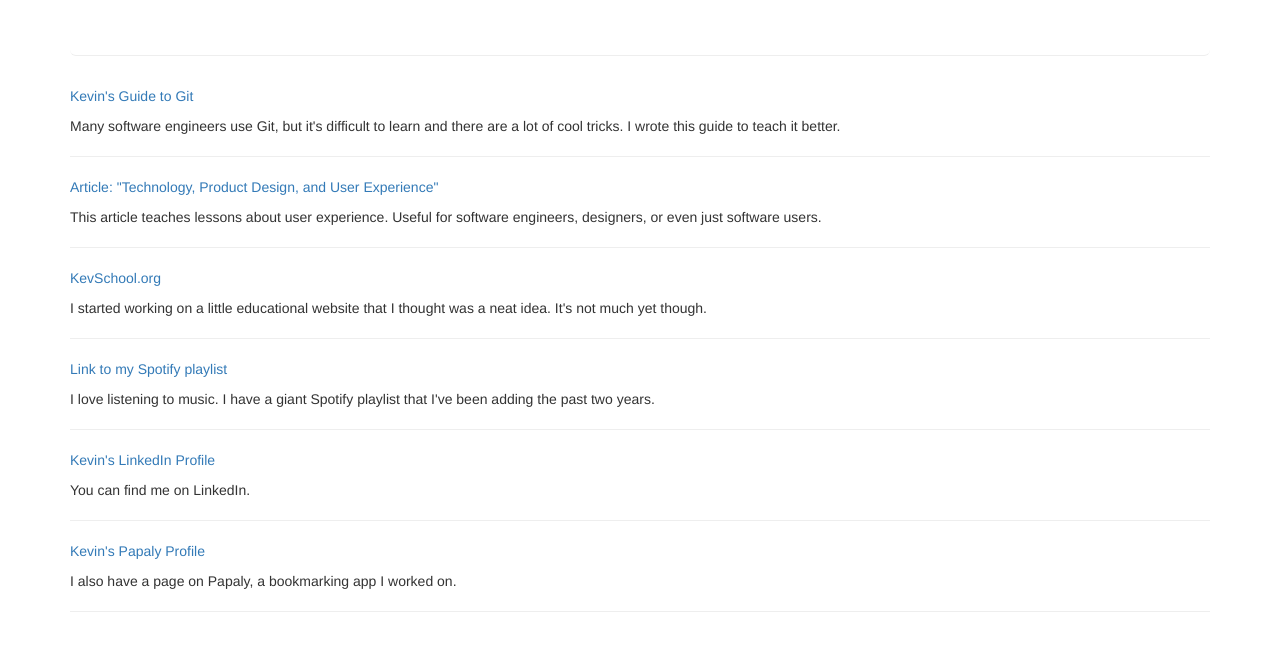
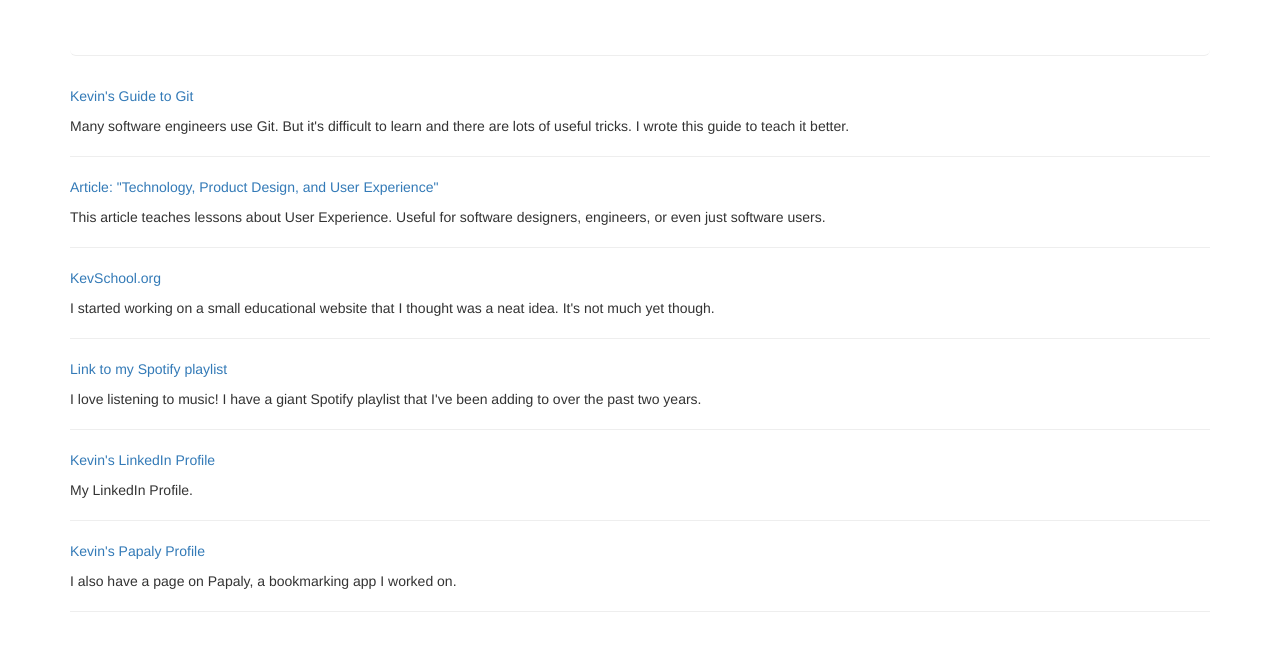
Before and after one commit to KevinVerre/kevinverre, a plain HTML site: page index.html in a window 1280 px wide. Shown: the part 187-838 px from the top of the page. Drawn offline with nearby package versions, Linux system fonts and the light colour scheme.

Commit message:
improved wording

```diff
--- a/index.html
+++ b/index.html
@@ -40,7 +40,7 @@
 						<a target="_blank" href="https://github.com/KevinVerre/kevins-guide-to-git">Kevin's Guide to Git</a>
 					</p>
 					<p>
-						Many software engineers use Git, but it's difficult to learn and there are a lot of cool tricks. I wrote this guide to teach it better.
+						Many software engineers use Git. But it's difficult to learn and there are lots of useful tricks. I wrote this guide to teach it better.
 					</p>
 					<hr/>
 				</div>
@@ -52,7 +52,7 @@
 						<a target="_blank" href="https://blog.prototypr.io/technology-product-design-and-user-experience-7530d1390346">Article: "Technology, Product Design, and User Experience"</a>
 					</p>
 					<p>
-						This article teaches lessons about user experience. Useful for software engineers, designers, or even just software users.
+						This article teaches lessons about User Experience. Useful for software designers, engineers, or even just software users.
 					</p>
 					<hr/>
 				</div>
@@ -64,7 +64,7 @@
 						<a target="_blank" href="http://www.kevschool.org">KevSchool.org</a>
 					</p>
 					<p>
-						I started working on a little educational website that I thought was a neat idea. It's not much yet though.
+						I started working on a small educational website that I thought was a neat idea. It's not much yet though.
 					</p>
 					<hr/>
 				</div>
@@ -76,7 +76,7 @@
 						<a target="_blank" href="https://open.spotify.com/user/12126948738/playlist/4TFMS4oz4mo2PmnHyKxRpF">Link to my Spotify playlist</a>
 					</p>
 					<p>
-						I love listening to music. I have a giant Spotify playlist that I've been adding the past two years.
+						I love listening to music! I have a giant Spotify playlist that I've been adding to over the past two years.
 					</p>
 					<hr/>
 				</div>
@@ -88,7 +88,7 @@
 						<a target="_blank" href="https://www.linkedin.com/in/kevinverre">Kevin's LinkedIn Profile</a>
 					</p>
 					<p>
-						You can find me on LinkedIn.
+						My LinkedIn Profile.
 					</p>
 					<hr/>
 					<p>
```
